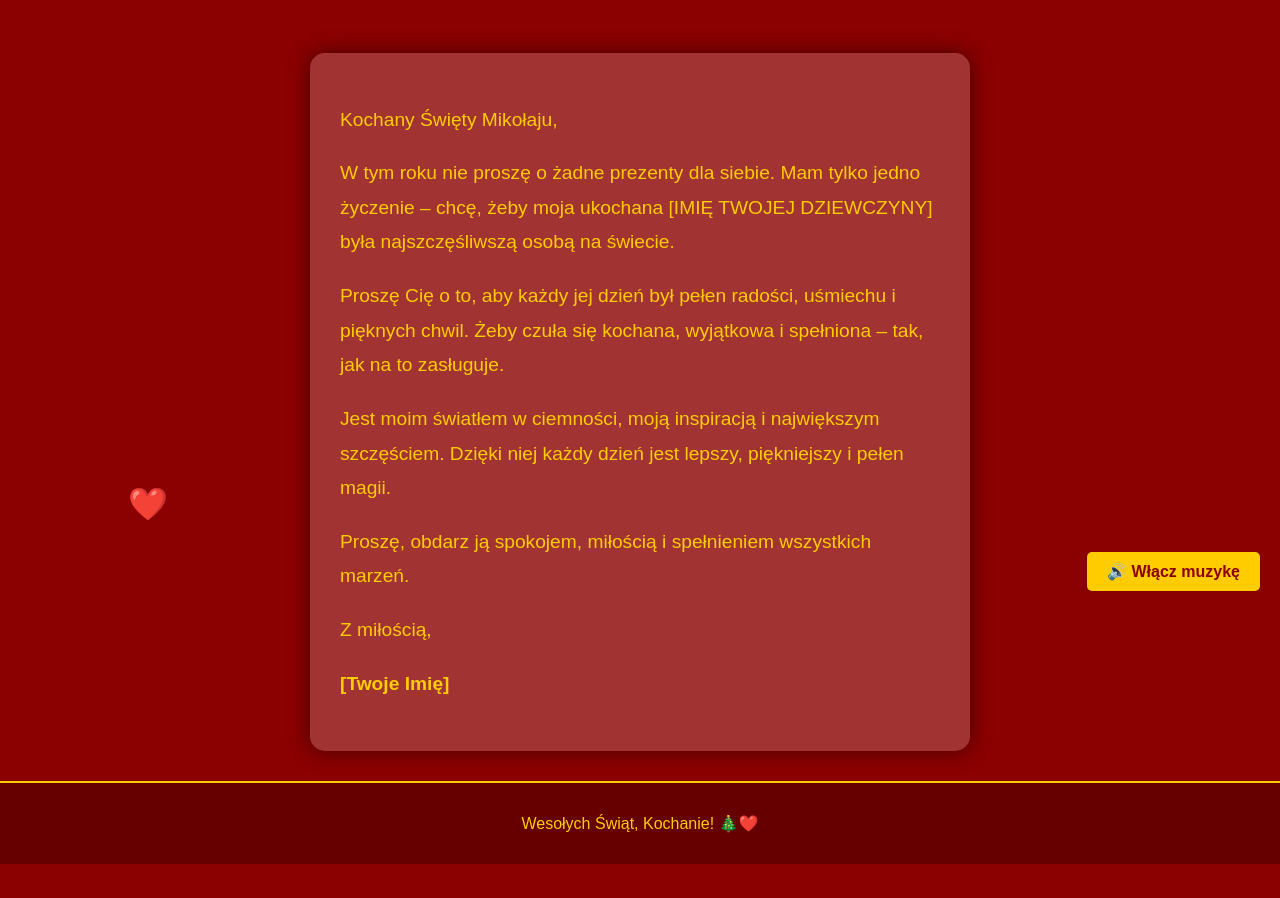
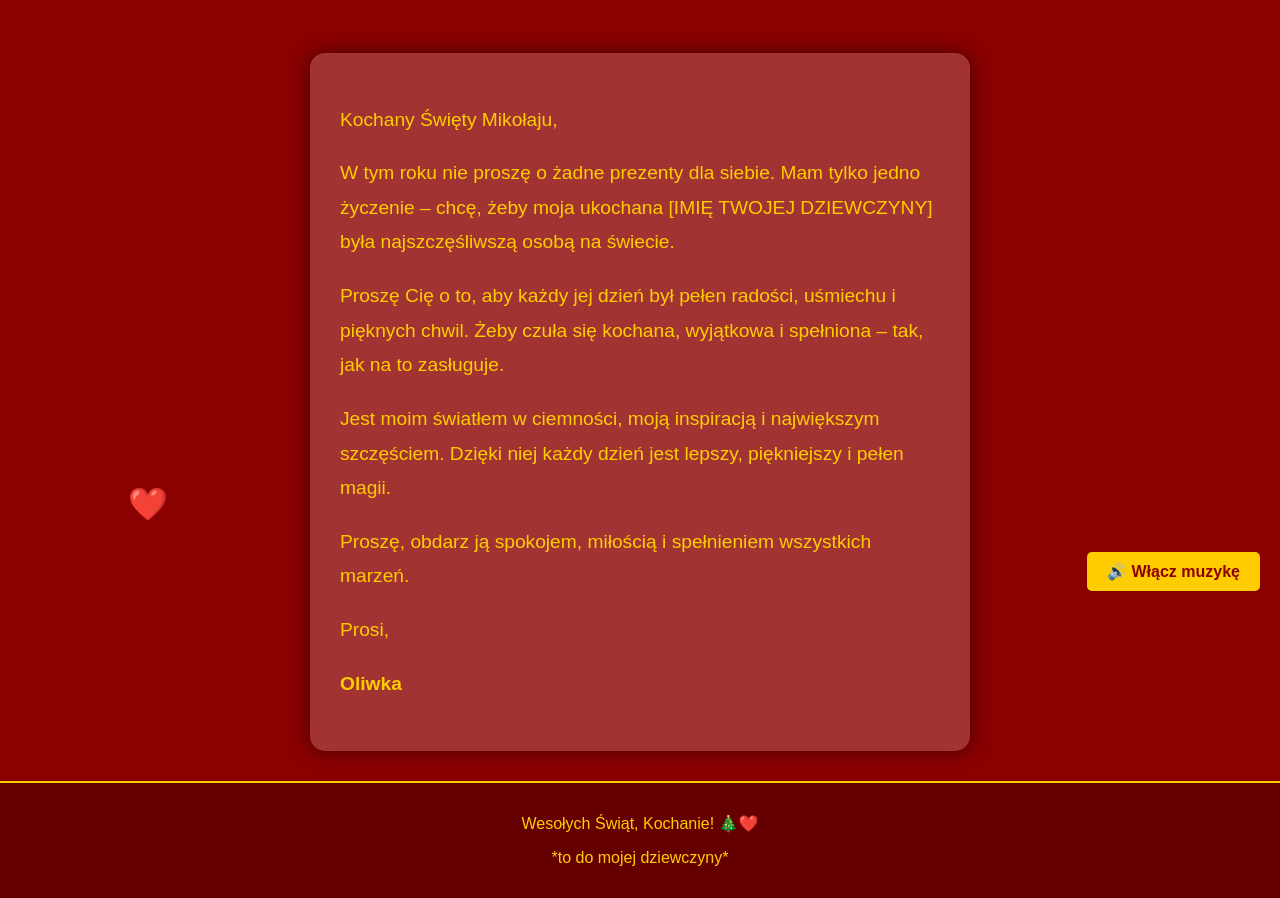
Before and after one commit to Sucha25/ListDoMikolajaa, a plain HTML site: page index.html in a window 1280 px wide. Shown: the part 189-1087 px from the top of the page. Before the commit the page ends 1053 px from the top, so only its background shows below. Drawn offline with Linux system fonts and the light colour scheme.

Commit message:
Update index.html

```diff
--- a/index.html
+++ b/index.html
@@ -34,8 +34,8 @@
         <p>
           Proszę, obdarz ją spokojem, miłością i spełnieniem wszystkich marzeń.
         </p>
-        <p>Z miłością,</p>
-        <p><strong>[Twoje Imię]</strong></p>
+        <p>Prosi,</p>
+        <p><strong>Oliwka</strong></p>
       </div>
     </section>
   </main>
@@ -51,6 +51,7 @@
   <!-- Stopka -->
   <footer>
     <p>Wesołych Świąt, Kochanie! 🎄❤️</p>
+    <p> *to do mojej dziewczyny* </p>
   </footer>
 </body>
 </html>
```
